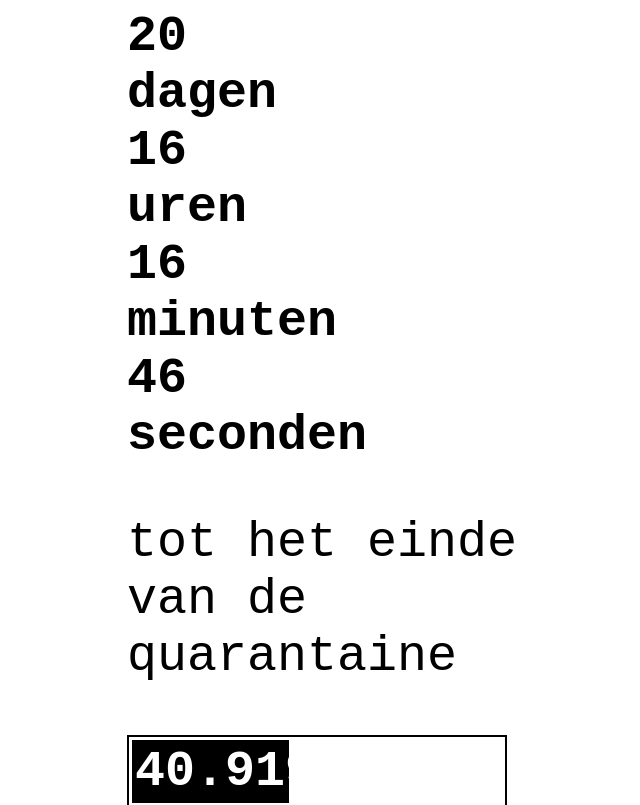
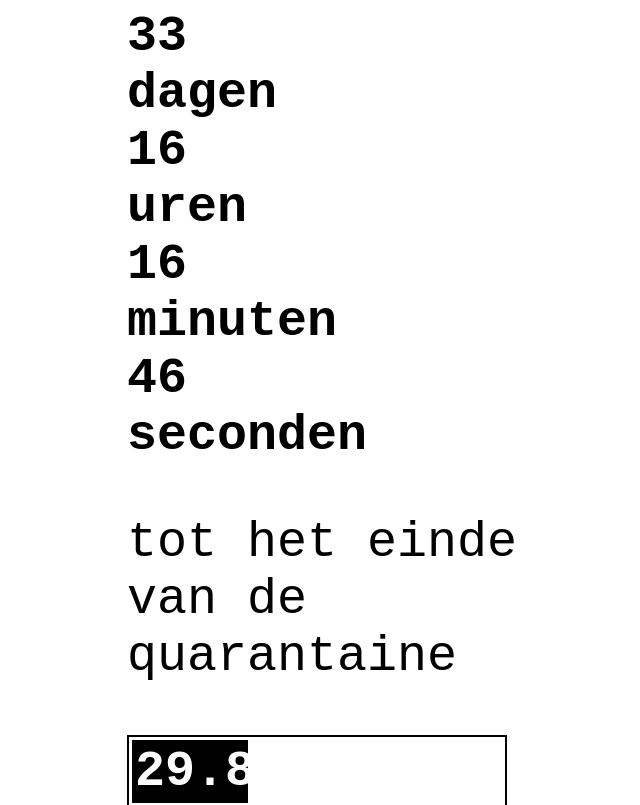
Before and after one commit to TimBroddin/quaranteinde, a Next.js app: page / in a window 1280 px wide. Shown: the top 805 px of the page, without its empty margins (313-953 px from the left). Built offline with nearby package versions, Linux system fonts and the light colour scheme; a web font is replaced by a local one.

Commit message:
Update index.js

```diff
--- a/pages/index.js
+++ b/pages/index.js
@@ -251,7 +251,7 @@ const Index = ({ language }) => {
       `}</style>
       <div className="container">
         <Countdown
-          date={new Date(2020, 3, 20)}
+          date={new Date(2020, 4, 3)}
           renderer={createRenderer(language)}
         />
 
@@ -259,7 +259,7 @@ const Index = ({ language }) => {
 
         <Progressbar
           start={new Date(2020, 2, 16)}
-          end={new Date(2020, 3, 20)}
+          end={new Date(2020, 4, 3)}
         />
         <p className="disclaimer">{getString("disclaimer", language)}</p>
 
```
